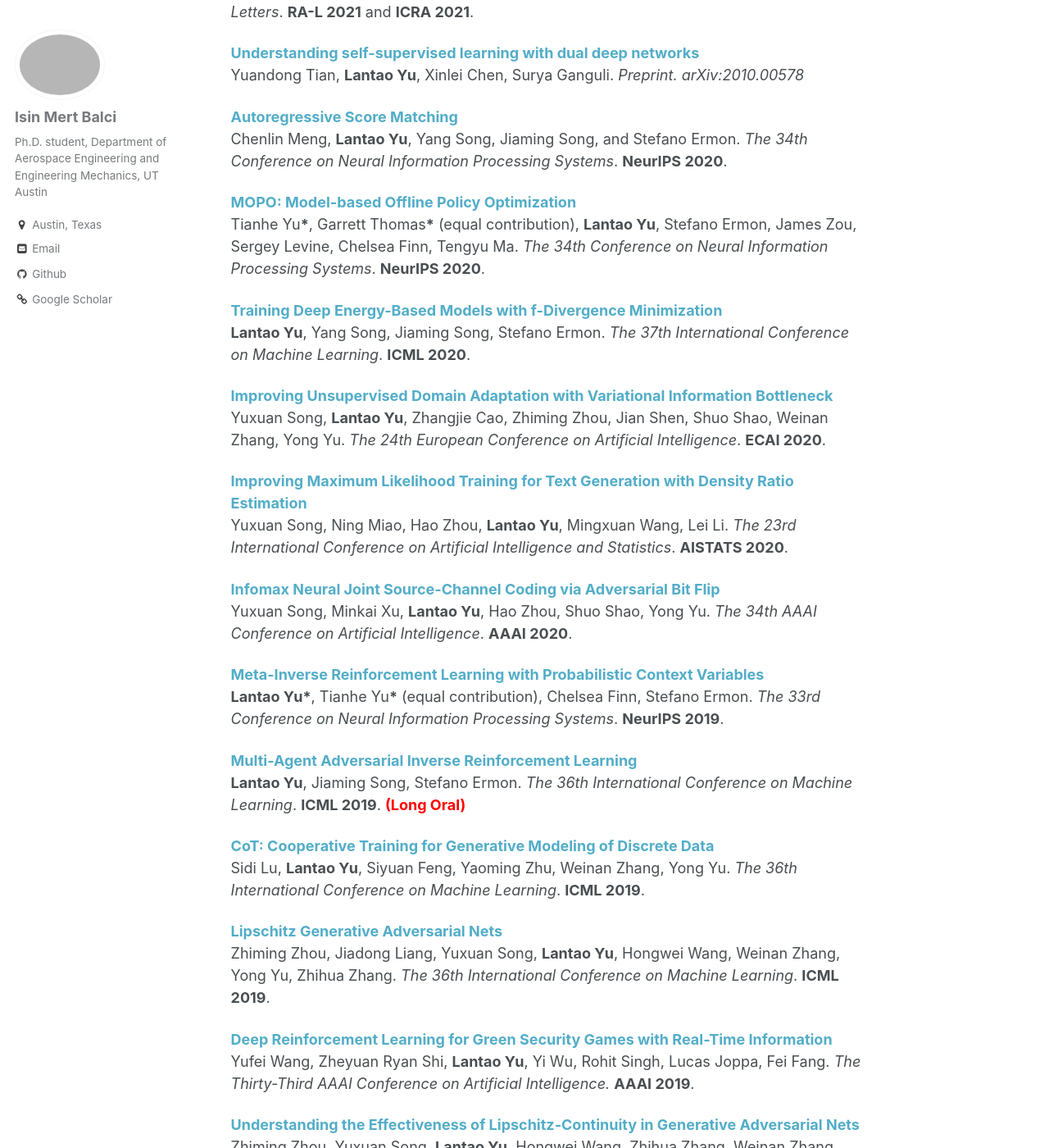
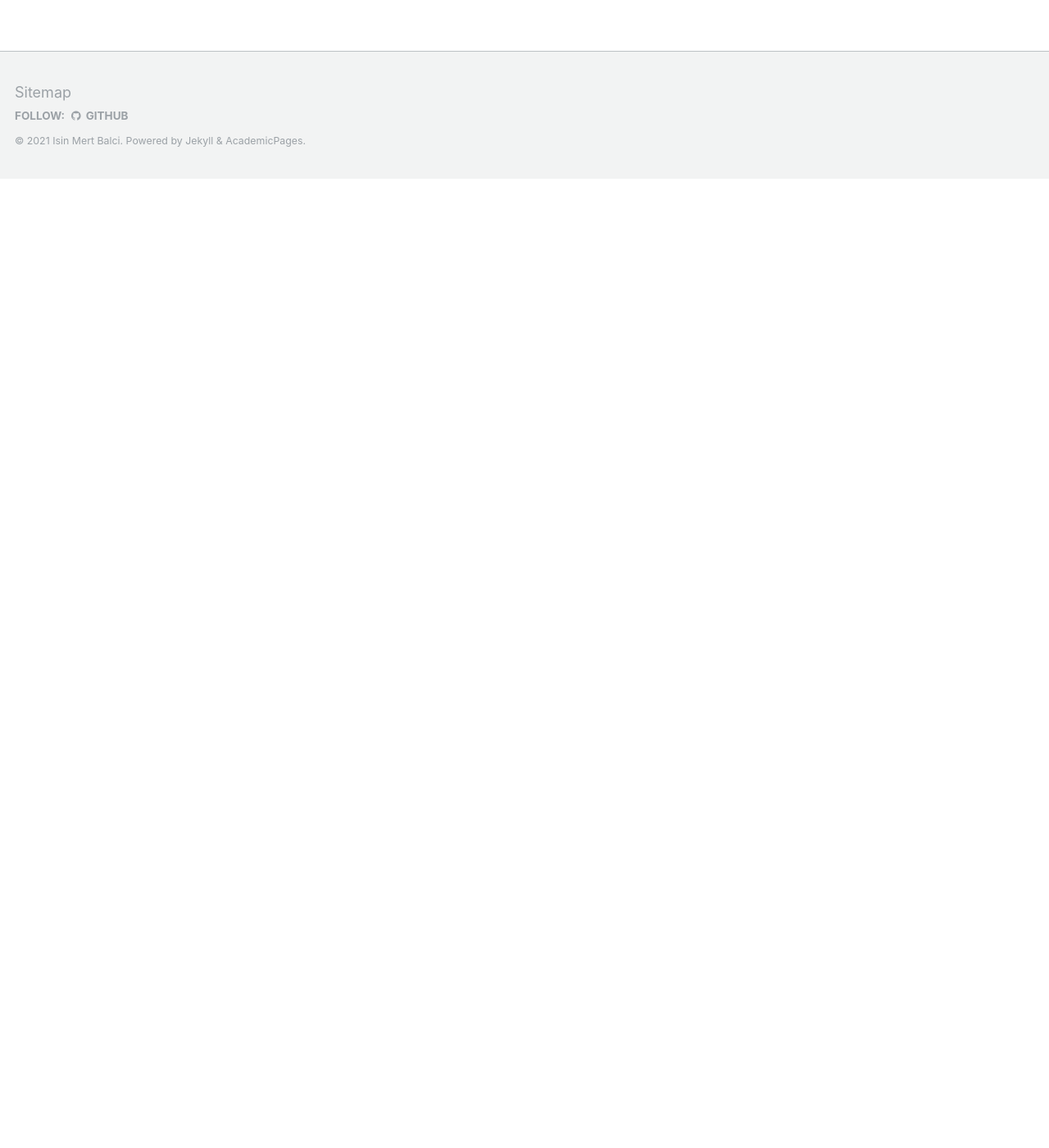
Before and after one commit to isinmert/isinmert.github.io, a Jekyll site: the page built from _pages/publications.md, in a window 1280 px wide and 1400 px high, scrolled down 476 px. Shown: the whole window at 82% size. Built offline with Jekyll 4.4.1, drawn with Linux system fonts in a browser that asks for light colours; after the commit the page ends 900 px from its top, so only the background shows below that; some of the changed text lies outside the part shown.

Commit message:
pub edited

```diff
--- a/_pages/publications.md
+++ b/_pages/publications.md
@@ -1,9 +1,9 @@
 ---
-title: "Publications [(Google Scholar Profile)](https://scholar.google.com/citations?user=Ixg9n-EAAAAJ&hl=en)"
+title: "Publications [(Google Scholar Profile)](https://scholar.google.com/citations?user=_NRCVloAAAAJ&hl)"
 permalink: /publications/
 author_profile: true
 ---
-<br>
+<!-- <br>
 <b>[Pseudo-Spherical Contrastive Divergence](http://lantaoyu.com/publications/PSCD)</b> <br>
 <b>Lantao Yu</b>, Jiaming Song, Yang Song, Stefano Ermon.
 <i>The 35th Conference on Neural Information Processing Systems</i>. <b>NeurIPS 2021</b>.
@@ -86,4 +86,4 @@ Xuejian Wang<b>\*</b>, <b>Lantao Yu</b><b>\*</b> (equal contribution), Kan Ren,
 
 <b>[SeqGAN: Sequence Generative Adversarial Nets with Policy Gradient](http://lantaoyu.com/publications/SeqGAN)</b> <br>
 <b>Lantao Yu</b>, Weinan Zhang, Jun Wang, and Yong Yu.
-<i>The 31st AAAI conference on Artificial Intelligence</i>. <b>AAAI 2017</b>.
+<i>The 31st AAAI conference on Artificial Intelligence</i>. <b>AAAI 2017</b>. -->
```
